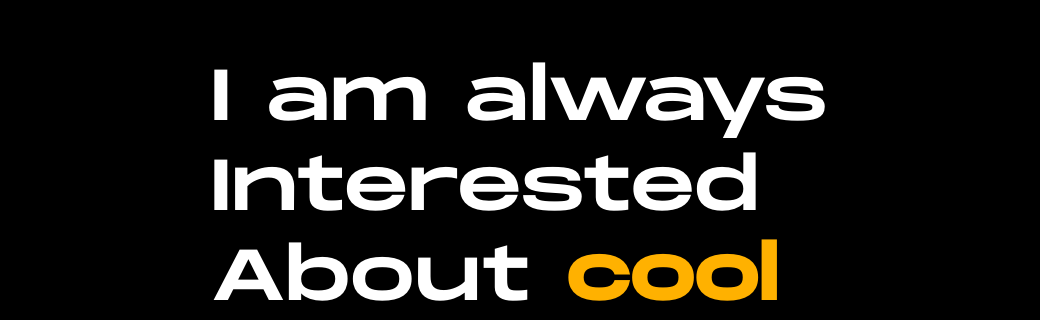
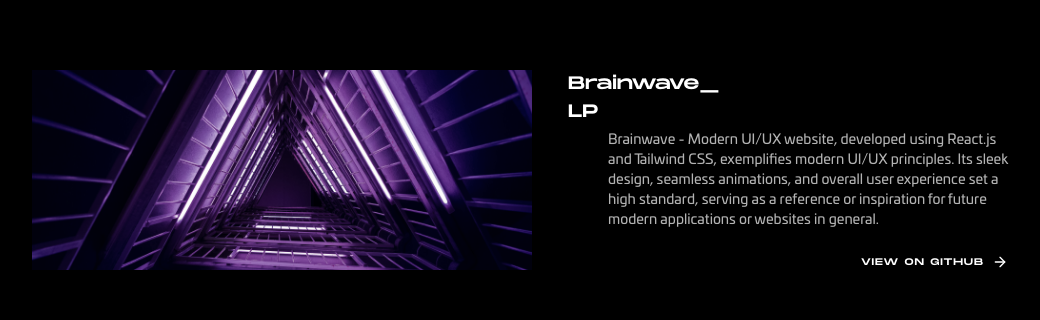
Before and after one commit to omatheusant/omatheusant.dev, a Next.js app: page / in a window 1280 px wide. Shown: the part 2350-2670 px from the top of the page, without its empty margins (120-1160 px from the left). Built offline with nearby package versions, Linux system fonts and the light colour scheme.

Commit message:
add new project

```diff
--- a/components/ProjectCard.tsx
+++ b/components/ProjectCard.tsx
@@ -43,7 +43,7 @@
                   width={500}
                   height={120}
                   alt="Project image"
-                  className=" w-[500px] h-[200px] object-cover hover:scale-125 duration-1000 transition-all ease-in-out "
+                  className=" w-[500px] h-[200px] object-cover hover:scale-125 duration-1000 transition-all ease-in-out grayscale-[50%]"
                   quality={100}
                 />
               </Link>
--- a/constants/index.ts
+++ b/constants/index.ts
@@ -23,4 +23,13 @@
     description:
       "A web-based design solution developed for Ismafer Ferramentas, aimed at providing a comprehensive set of design tools for image and design editing. This project was initiated to replace the conventional use of Photoshop and optimize resources. Notable features include a collaborative editing section, allowing for seamless teamwork on design projects. Technologies utilized in this project include Next.js, React, Fabric.js, Liveblocks, and TypeScript.",
   },
+  {
+    title: "Brainwave",
+    subtitle: "LP",
+    imageUrl: "/assets/images/projects/brainwave.jpg",
+    repoUrl: "https://github.com/omatheusant/brainwave",
+    deployUrl: "https://brainwave-landing-page.vercel.app",
+    description:
+      "Brainwave - Modern UI/UX website, developed using React.js and Tailwind CSS, exemplifies modern UI/UX principles. Its sleek design, seamless animations, and overall user experience set a high standard, serving as a reference or inspiration for future modern applications or websites in general.",
+  },
 ];
```
Also changed, not shown: public/assets/images/projects/brainwave.jpg (added).
